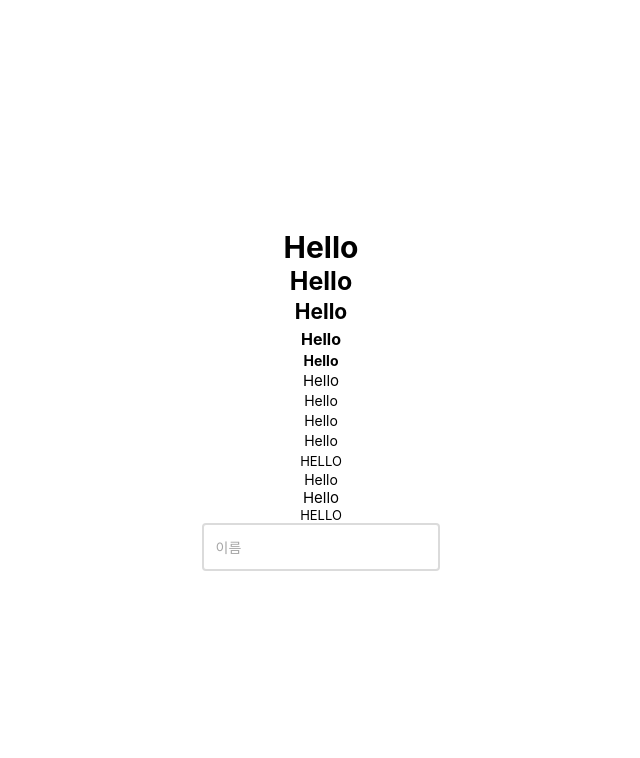
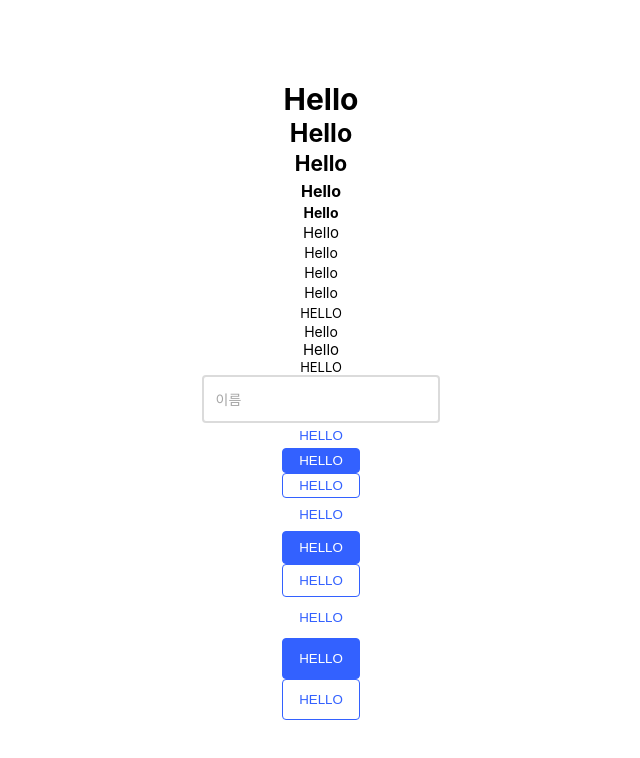
Before and after one commit to artvelop/design-system, a React (Create React App) app: page / in a window 1280 px wide. Shown: the top 758 px of the page, without its empty margins (319-959 px from the left). Built offline with nearby package versions, Linux system fonts and the light colour scheme.

Commit message:
feat: 버튼 컴포넌트를 Main화면에 추가합니다

```diff
--- a/src/pages/Main.tsx
+++ b/src/pages/Main.tsx
@@ -4,6 +4,7 @@ import { css } from '@emotion/react';
 import { Typography } from '@components/ui/typography/Typography';
 import { InputCompound } from '@components/ui/input/InputCompound';
 import { useState } from 'react';
+import { Button } from '@components/ui/button/Button';
 
 export const Main = () => {
   const [inputValue, setInputValue] = useState('');
@@ -33,6 +34,27 @@ export const Main = () => {
           <InputCompound.Input />
         </InputCompound.Container>
       </InputCompound>
+      <Button size="small">HELLO</Button>
+      <Button size="small" variant="contained">
+        HELLO
+      </Button>
+      <Button size="small" variant="outlined">
+        HELLO
+      </Button>
+      <Button size="medium">HELLO</Button>
+      <Button size="medium" variant="contained">
+        HELLO
+      </Button>
+      <Button size="medium" variant="outlined">
+        HELLO
+      </Button>
+      <Button size="large">HELLO</Button>
+      <Button size="large" variant="contained">
+        HELLO
+      </Button>
+      <Button size="large" variant="outlined">
+        HELLO
+      </Button>
     </Container>
   );
 };
```
